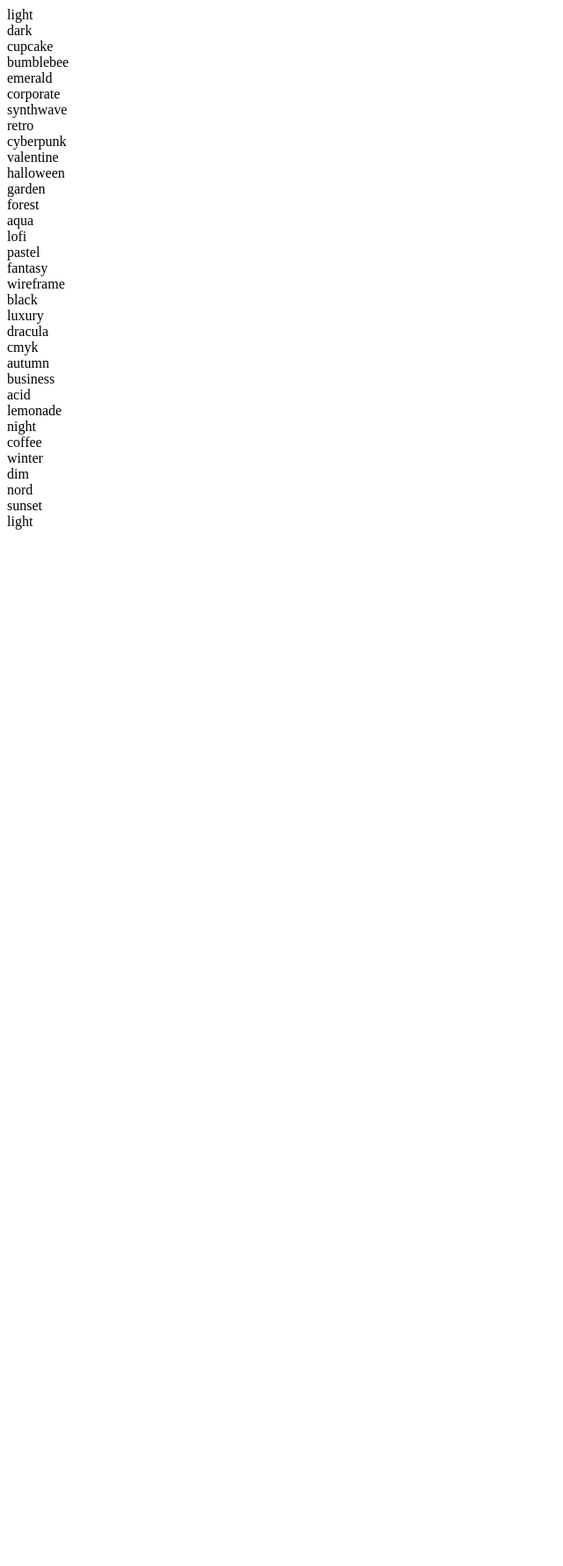
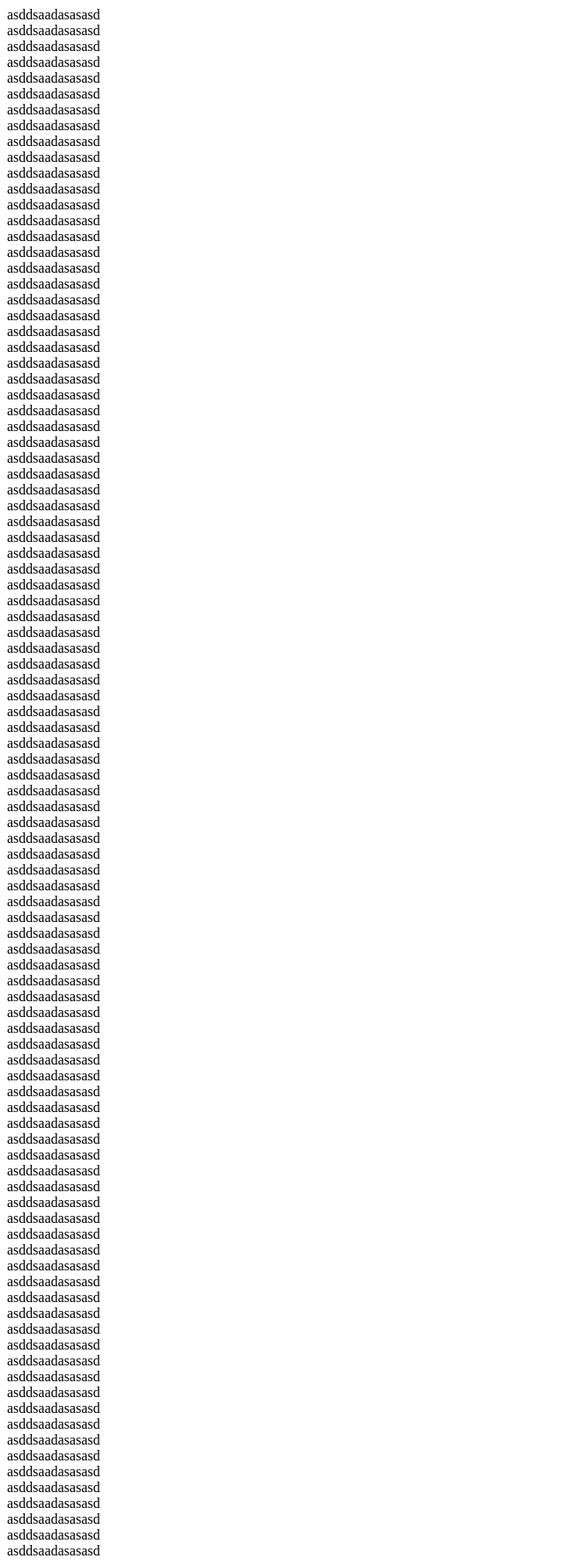
Before and after one commit to robMolloy/daisycnui, a Next.js app: page / in a window 1280 px wide. Shown: the whole page at 88% size, without its empty margins (0-640 px from the left). Before the commit the page ends 800 px from the top, so only its background shows below. Built offline with nearby package versions, Linux system fonts and the light colour scheme.

Commit message:
good layout

```diff
--- a/components/drawer/Drawer.tsx
+++ b/components/drawer/Drawer.tsx
@@ -1,7 +1,7 @@
 export const Drawer = (p: { show: boolean }) => {
   return (
     <ul
-      className={`menu bg-base-200 w-56 h-screen block ${
+      className={`menu bg-base-200 w-56 h-screen block border-r ${
         p.show ? "" : "hidden"
       }`}
     >
--- a/components/layout/Layout.tsx
+++ b/components/layout/Layout.tsx
@@ -8,6 +8,7 @@ export type TLayoutProps = {
 
 export const Layout = (p: TLayoutProps) => {
   const [showSideMenu, setShowSideMenu] = useState(true);
+
   return (
     <>
       <div className="flex">
--- a/components/themeSelector/ThemeSelector.tsx
+++ b/components/themeSelector/ThemeSelector.tsx
@@ -10,12 +10,10 @@ export const brandColors = [
 const stateColors = ["info", "success", "warning", "error"] as const;
 const allColors = [...brandColors, ...stateColors];
 
-//
-//
-// implemented like this to enable tailwind to access the relevant colors
 const colorClassMap: {
   [k in (typeof allColors)[number]]: `badge-${k}`;
 } = {
+  // enables tailwind to scan and find the relevant classes
   neutral: "badge-neutral",
   primary: "badge-primary",
   secondary: "badge-secondary",
@@ -63,16 +61,24 @@ const themeNames = [
 ] as const;
 
 export const ThemeSelector = () => {
-  const [themeName, setThemeName] = useState<(typeof themeNames)[number]>(
-    themeNames[0]
-  );
+  const [themeName, setThemeName] = useState<
+    (typeof themeNames)[number] | undefined
+  >();
 
   useEffect(() => {
+    const newThemeName = window.localStorage.getItem("themeName");
+    const checkedThemeName = themeNames.find((x) => x === newThemeName);
+    if (checkedThemeName) setThemeName(checkedThemeName);
+  }, []);
+
+  useEffect(() => {
+    if (!themeName) return;
     const htmlElm = document.querySelector("html");
     if (!htmlElm)
       throw new Error("can't find html element so unable to change theme");
 
     htmlElm.setAttribute("data-theme", themeName);
+    window.localStorage.setItem("themeName", themeName);
   }, [themeName]);
 
   return (
--- a/pages/index.tsx
+++ b/pages/index.tsx
@@ -1,9 +1,109 @@
-import { ThemeSelector } from "@/components/themeSelector/ThemeSelector";
+import { Drawer } from "@/components/drawer/Drawer";
+import { Layout } from "@/components/layout/Layout";
+import { NavBar } from "@/components/navBar/NavBar";
+import { useState } from "react";
 
-export default function Home() {
+export default function Home(p: { text: string }) {
   return (
-    <main className={`flex `}>
-      <ThemeSelector />
-    </main>
+    <>
+      <div>asddsaadasasasd</div>
+      <div>asddsaadasasasd</div>
+      <div>asddsaadasasasd</div>
+      <div>asddsaadasasasd</div>
+      <div>asddsaadasasasd</div>
+      <div>asddsaadasasasd</div>
+      <div>asddsaadasasasd</div>
+      <div>asddsaadasasasd</div>
+      <div>asddsaadasasasd</div>
+      <div>asddsaadasasasd</div>
+      <div>asddsaadasasasd</div>
+      <div>asddsaadasasasd</div>
+      <div>asddsaadasasasd</div>
+      <div>asddsaadasasasd</div>
+      <div>asddsaadasasasd</div>
+      <div>asddsaadasasasd</div>
+      <div>asddsaadasasasd</div>
+      <div>asddsaadasasasd</div>
+      <div>asddsaadasasasd</div>
+      <div>asddsaadasasasd</div>
+      <div>asddsaadasasasd</div>
+      <div>asddsaadasasasd</div>
+      <div>asddsaadasasasd</div>
+      <div>asddsaadasasasd</div>
+      <div>asddsaadasasasd</div>
+      <div>asddsaadasasasd</div>
+      <div>asddsaadasasasd</div>
+      <div>asddsaadasasasd</div>
+      <div>asddsaadasasasd</div>
+      <div>asddsaadasasasd</div>
+      <div>asddsaadasasasd</div>
+      <div>asddsaadasasasd</div>
+      <div>asddsaadasasasd</div>
+      <div>asddsaadasasasd</div>
+      <div>asddsaadasasasd</div>
+      <div>asddsaadasasasd</div>
+      <div>asddsaadasasasd</div>
+      <div>asddsaadasasasd</div>
+      <div>asddsaadasasasd</div>
+      <div>asddsaadasasasd</div>
+      <div>asddsaadasasasd</div>
+      <div>asddsaadasasasd</div>
+      <div>asddsaadasasasd</div>
+      <div>asddsaadasasasd</div>
+      <div>asddsaadasasasd</div>
+      <div>asddsaadasasasd</div>
+      <div>asddsaadasasasd</div>
+      <div>asddsaadasasasd</div>
+      <div>asddsaadasasasd</div>
+      <div>asddsaadasasasd</div>
+      <div>asddsaadasasasd</div>
+      <div>asddsaadasasasd</div>
+      <div>asddsaadasasasd</div>
+      <div>asddsaadasasasd</div>
+      <div>asddsaadasasasd</div>
+      <div>asddsaadasasasd</div>
+      <div>asddsaadasasasd</div>
+      <div>asddsaadasasasd</div>
+      <div>asddsaadasasasd</div>
+      <div>asddsaadasasasd</div>
+      <div>asddsaadasasasd</div>
+      <div>asddsaadasasasd</div>
+      <div>asddsaadasasasd</div>
+      <div>asddsaadasasasd</div>
+      <div>asddsaadasasasd</div>
+      <div>asddsaadasasasd</div>
+      <div>asddsaadasasasd</div>
+      <div>asddsaadasasasd</div>
+      <div>asddsaadasasasd</div>
+      <div>asddsaadasasasd</div>
+      <div>asddsaadasasasd</div>
+      <div>asddsaadasasasd</div>
+      <div>asddsaadasasasd</div>
+      <div>asddsaadasasasd</div>
+      <div>asddsaadasasasd</div>
+      <div>asddsaadasasasd</div>
+      <div>asddsaadasasasd</div>
+      <div>asddsaadasasasd</div>
+      <div>asddsaadasasasd</div>
+      <div>asddsaadasasasd</div>
+      <div>asddsaadasasasd</div>
+      <div>asddsaadasasasd</div>
+      <div>asddsaadasasasd</div>
+      <div>asddsaadasasasd</div>
+      <div>asddsaadasasasd</div>
+      <div>asddsaadasasasd</div>
+      <div>asddsaadasasasd</div>
+      <div>asddsaadasasasd</div>
+      <div>asddsaadasasasd</div>
+      <div>asddsaadasasasd</div>
+      <div>asddsaadasasasd</div>
+      <div>asddsaadasasasd</div>
+      <div>asddsaadasasasd</div>
+      <div>asddsaadasasasd</div>
+      <div>asddsaadasasasd</div>
+      <div>asddsaadasasasd</div>
+      <div>asddsaadasasasd</div>
+      <div>asddsaadasasasd</div>
+    </>
   );
 }
--- a/styles/globals.css
+++ b/styles/globals.css
@@ -16,15 +16,6 @@
   }
 }
 
-body {
-  color: rgb(var(--foreground-rgb));
-  background: linear-gradient(
-      to bottom,
-      transparent,
-      rgb(var(--background-end-rgb))
-    )
-    rgb(var(--background-start-rgb));
-}
 
 @layer utilities {
   .text-balance {
```
Also changed, not shown: components/tabs/Tabs.tsx (added, +42 -0 lines), pages/tabsDocs.tsx (added, +38 -0 lines), pages/themeSelectorDocs.tsx (added, +20 -0 lines).
